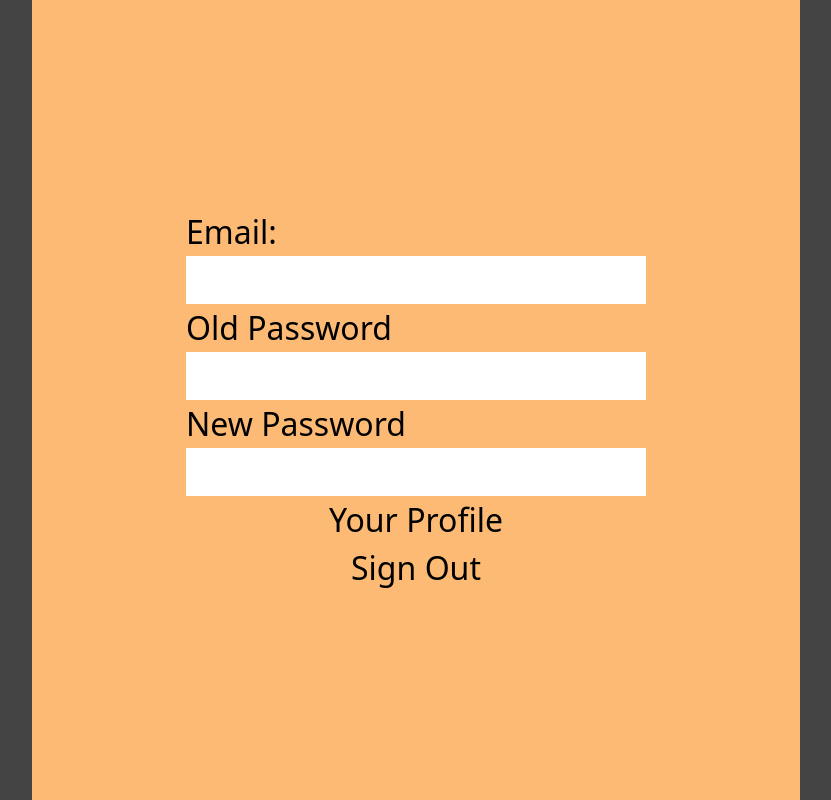
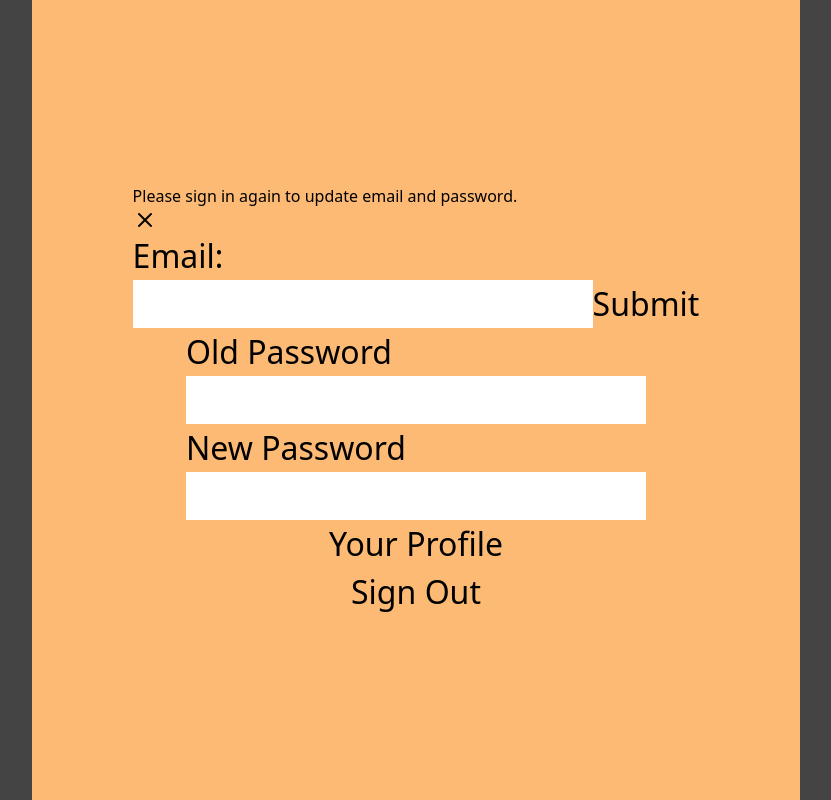
Before and after one commit to benleong94/project2-3.2, a React (Vite) app: page /settings in a window 1280 px wide. Shown: the whole page, without its empty margins (224-1055 px from the left). Built offline with nearby package versions, Linux system fonts and the light colour scheme; no server answers.

Commit message:
modify profile page and settings

```diff
--- a/src/App.jsx
+++ b/src/App.jsx
@@ -1,21 +1,22 @@
+import { Routes, Route, useNavigate } from "react-router-dom";
+import { useState, useEffect } from "react";
+import { database, auth } from "./firebase";
+import { signOut } from "firebase/auth";
+import { onChildAdded, onChildChanged, ref } from "firebase/database";
+import "./App.css";
+
+//Components
 import Navbar from "./Components/Navbar";
-import { Routes, Route, useNavigate } from "react-router-dom";
+import InputProfile from "./Components/InputProfile";
 import Roomie from "./Components/Roomie";
 import Property from "./Components/Property";
 import Chat from "./Components/Chat";
 import LoginSignup from "./Components/LoginSignup";
-import "./App.css";
 import Settings from "./Components/Settings";
-import { useState, useEffect } from "react";
-import InputProfile from "./Components/InputProfile";
-import { database, auth } from "./firebase";
-import { signOut } from "firebase/auth";
-import { onChildAdded, onChildChanged, ref } from "firebase/database";
 import RoomieDetails from "./Components/RoomieDetails";
 import ProfilePage from "./Components/ProfilePage";
 import ErrorPage from "./Components/ErrorPage";
 import IndividualChat from "./Components/IndividualChat";
-
 
 function App() {
   const [isLoggedIn, setIsLoggedIn] = useState(false);
@@ -26,6 +27,10 @@ function App() {
   const [conversations, setConversations] = useState([]);
   const [currConversations, setCurrConversations] = useState([]);
 
+  //lifted email and password states up so that the Settings component can also get access to it.
+  const [email, setEmail] = useState("");
+  const [password, setPassword] = useState("");
+
   const navigate = useNavigate();
 
   const DB_PROFILES_KEY = "profiles";
@@ -33,10 +38,12 @@ function App() {
   const profilesRef = ref(database, DB_PROFILES_KEY);
   const conversationsRef = ref(database, DB_CONVO_KEY);
 
+  //Profiles are gotten from firebase here.
   useEffect(() => {
     onChildAdded(profilesRef, (data) => {
       setProfiles((prev) => [...prev, { key: data.key, val: data.val() }]);
     });
+
     onChildChanged(profilesRef, (data) =>
       setProfiles((prev) =>
         prev.map((item) =>
@@ -91,7 +98,14 @@ function App() {
         <Route
           path="/"
           element={
-            <LoginSignup setIsLoggedIn={setIsLoggedIn} setUser={setUser} />
+            <LoginSignup
+              setIsLoggedIn={setIsLoggedIn}
+              setUser={setUser}
+              email={email}
+              setEmail={setEmail}
+              password={password}
+              setPassword={setPassword}
+            />
           }
         />
         <Route
@@ -118,6 +132,11 @@ function App() {
               isLoggedIn={isLoggedIn}
               handleSignOut={handleSignOut}
               user={user}
+              setUser={setUser}
+              email={email}
+              setEmail={setEmail}
+              password={password}
+              setPassword={setPassword}
             />
           }
         />
@@ -133,12 +152,14 @@ function App() {
               user={user}
               auth={auth}
               currentProfile={currentProfile}
+              setCurrentProfile={setCurrentProfile}
+              DB_PROFILES_KEY={DB_PROFILES_KEY}
+              profilesRef={profilesRef}
             />
           }
         />
         <Route path="*" element={<ErrorPage />} />
         <Route path="/chatroom" element={<IndividualChat />} />
-
       </Routes>
     </div>
   );
--- /dev/null
+++ b/src/Components/Modal.jsx
@@ -0,0 +1,37 @@
+import {
+  reauthenticateWithCredential,
+  signInWithEmailAndPassword,
+} from "firebase/auth";
+
+function Modal({ openModal, onClose, children, setUserCredentials }) {
+  const sign_in_again = () => {
+    signInWithEmailAndPassword(auth, email, password)
+      .then((userCredential) => {
+        setUserCredentials(userCredential);
+
+        //onChange={(e) => setPassword(e.target.value)
+        //Try to figure out a way to pass the credentials from here to the Settings Page
+        //if the history of the person coming here is the Setting Page,
+        //then return to the previous page (aka the Setting Page.)
+        //Else, navigate to "/find-roomie".
+      })
+      .catch((err) => {
+        console.log(err);
+        navigate("*");
+      });
+  };
+
+  return (
+    //backdrop
+    <div
+      onClick={onClose}
+      className={`fixed inset-0 flex justify-center items-center transition-colors ${
+        openModal ? "visible bg-black/20" : "invisible"
+      }`}
+    >
+      {children}
+    </div>
+  );
+}
+
+export default Modal;
--- a/src/Components/ProfilePage.jsx
+++ b/src/Components/ProfilePage.jsx
@@ -1,54 +1,153 @@
 import { Link } from "react-router-dom";
-import { auth } from "../firebase";
-import { getAuth, updateEmail } from "firebase/auth";
+import { auth, database } from "../firebase";
+
+import {
+  onChildAdded,
+  onChildChanged,
+  ref as databaseRef,
+  update,
+} from "firebase/database";
+import { getAuth, updateEmail, updateProfile } from "firebase/auth";
 import { useEffect } from "react";
+import {
+  ref as storageRef,
+  uploadBytes,
+  getDownloadURL,
+} from "firebase/storage";
 
-function ProfilePage({ user, currentProfile }) {
-  //get what data you can from the auth
-  console.log("user passed into ProfilePage: ", user);
+function ProfilePage({
+  user,
+  currentProfile,
+  setCurrentProfile,
+  DB_PROFILES_KEY,
+  profilesRef,
+}) {
+  //This useEffect adds the child event listeners so that it will
+  //auto update the profiles when they're changed.
+  //need to look through and modify.
+
+  // useEffect(() => {
+  //   onChildChanged(profilesRef, (data) =>
+  //     setProfiles((prev) =>
+  //       prev.map((item) =>
+  //         item.key === data.key ? { key: data.key, val: data.val() } : item
+  //       )
+  //     )
+  //   ), []})
+
   const auth = getAuth();
-
-  console.log("current profile: ", currentProfile);
-  console.log("user: ", user);
-  console.log("auth: ", auth);
-  console.log("user.uid: ", user.uid);
 
   const changeEmail = () => {
     updateEmail();
   };
 
-  const handleProfile = () => {};
+  const handleProfileInput = (e) => {
+    const current_target_name = e.target.name;
 
-  const updatePhoto = () => {};
+    setCurrentProfile((prevProfile) => ({
+      ...prevProfile,
+      val: {
+        ...prevProfile.val,
+        [current_target_name]: e.target.value,
+      },
+    }));
+  };
+
+  //Figure out how to set to the database first.
+  const writeData = (e) => {
+    e.preventDefault();
+
+    console.log("e.target.name: ", e.target.name);
+    console.log("e.target.value: ", e.target.value);
+
+    update(profilesRef, {
+      [e.target.name]: e.target.value,
+    });
+    //profilesRef was passed in as a prop.
+
+    //const messageListRef = databaseRef(database, DB_MESSAGES_KEY);
+    //const newMessageRef = push(messageListRef);
+  };
+
+  const writePhotoData = () => {
+    e.preventDefault();
+
+    const storageRefInstance = storageRef(
+      storage,
+      DB_STORAGE_KEY + fileInputFile.name
+    );
+
+    uploadBytes(storageRefInstance, fileInputFile).then((v) => {
+      //console.log(v);
+      getDownloadURL(storageRefInstance).then((url) => {
+        //Once we get our url back from the storage, we send it off to the database)
+
+        //Instead of setting (creating a new reference)
+        //I want to update the url already in the database.
+        //use update() ?
+
+        //if I can put in all the same data, do I even need to get the key to only change
+        //specifically the url?
+
+        set(profilesRef, { url: url });
+      });
+    });
+
+    //This function is just for uploading the changed picture to firebase and
+  };
+
+  //This is for doing stuff after the database has been changed.
+  useEffect(() => {
+    onChildChanged(
+      profilesRef,
+      (data) => console.log("data: ", data)
+      // setProfiles((prev) =>
+      //   prev.map((item) =>
+      //     item.key === data.key ? { key: data.key, val: data.val() } : item
+    );
+  }, []);
+
+  useEffect(() => {
+    console.log("currentProfile: ", currentProfile);
+  }, [currentProfile]);
 
   return (
     <div className="settings-container">
       <h1>Profile Page</h1>
 
       <div>
-        <h1>Profile Picture:</h1>
+        <h1>Profile Picture</h1>
         <img src={currentProfile.val.url} width="100px" height="100px" />
         <form>
           {" "}
           <input type="file" />
-          <button type="submit">Upload new photo!</button>
+          <button onClick={writePhotoData}>Upload new photo!</button>
         </form>
       </div>
 
       <div>
-        <h1>Name:</h1>
+        <h2>Name:</h2>
         <form>
           <input
+            name="name"
             type="text"
             value={currentProfile.val.name}
-            onChange={handleProfile}
+            onChange={handleProfileInput}
           />
+          <button type="submit" onClick={writeData}>
+            Submit name!
+          </button>
         </form>
       </div>
 
       <div>
-        <h1>Age:</h1>
-        <input type="number" value={currentProfile.val.age} />
+        <h2>Age:</h2>
+        <input
+          name="age"
+          type="number"
+          value={currentProfile.val.age}
+          onChange={handleProfileInput}
+        />
       </div>
 
       <div>
@@ -57,12 +156,12 @@ function ProfilePage({ user, currentProfile }) {
       </div>
 
       <div>
-        <h1>Hobbies:</h1>
+        <h2>Hobbies:</h2>
         <input type="text" value={currentProfile.val.hobbies} />
       </div>
 
       <div>
-        <h1>Pet Friendly?</h1>
+        <h2>Pet Friendly?</h2>
         <input type="checkbox" value={currentProfile.val.petFriendly} />
       </div>
     </div>
@@ -76,3 +175,18 @@ export default ProfilePage;
       how to edit it //get the rest of the data from the database //get key of
       user and then update the specific values of a user
 */
+
+/*
+
+        <input
+          id="file-input-box"
+          type="file"
+          value={props.fileInputValue}
+          onChange={(e) => {
+            props.setFileInputFile(e.target.files[0]);
+            props.setFileInputValue(e.target.value);
+          }}
+        />
+        <br />
+        <button onClick={props.writeData}>Send</button>
+        */
--- a/src/Components/Settings.jsx
+++ b/src/Components/Settings.jsx
@@ -1,12 +1,88 @@
-import { Link } from "react-router-dom";
+import { Link, redirect, useNavigate } from "react-router-dom";
+import {
+  getAuth,
+  updateEmail,
+  reauthenticateWithCredential,
+  signInWithEmailAndPassword,
+} from "firebase/auth";
+import { useEffect, useState } from "react";
+import Modal from "./Modal";
 
-function Settings({ isLoggedIn, handleSignOut, user }) {
+function Settings({
+  isLoggedIn,
+  handleSignOut,
+  user,
+  setUser,
+  email,
+  setEmail,
+  password,
+  setPassword,
+}) {
+  const [openModal, setOpenModal] = useState(false);
+  const [user_credentials, setUserCredentials] = useState({});
+  const navigate = useNavigate();
+
+  const handleEmailInput = (e) => {
+    //setEmail(e.target.value);
+    setUser((prevUserValue) => ({
+      ...prevUserValue,
+      email: e.target.value,
+    }));
+  };
+
+  const submitEmail = (e) => {
+    e.preventDefault();
+
+    const auth = getAuth();
+
+    //user.email.type must be a string.
+    console.log(typeof user.email);
+
+    updateEmail(auth.currentUser, `${user.email}`)
+      .then(() => {
+        // Email updated!
+        // ...
+      })
+      .catch((error) => {
+        if (error.code == "auth/requires-recent-login") {
+          setOpenModal(true);
+          //get the user to reauthenticate
+        }
+        // An error occurred
+        // ...
+      });
+  };
+
+  useEffect(() => {
+    console.log("openModal: ", openModal);
+  }, [openModal]);
+
+  useEffect(() => {
+    setEmail(user.email);
+  }, []);
+
+  useEffect(() => {
+    console.log("email state updated to: ", user.email);
+  }, [user]);
+
   return (
-    <div>
+    <>
+      <Modal
+        openModal={openModal}
+        onClose={() => setOpenModal(false)}
+        setUserCredentials={setUserCredentials}
+      >
+        <p>Please sign in again to update email and password.</p>
+        <img src="../public/x.png" />
+      </Modal>
       <div className="settings-container">
         <div>
-          <h1>Email:</h1>
-          <input type="text" value={user.email} />
+          <form>
+            <h1>Email:</h1>
+            <input type="text" value={user.email} onChange={handleEmailInput} />
+
+            <button onClick={submitEmail}>Submit</button>
+          </form>
         </div>
 
         <div>
@@ -23,8 +99,30 @@ function Settings({ isLoggedIn, handleSignOut, user }) {
 
         <Link onClick={handleSignOut}>Sign Out</Link>
       </div>
-    </div>
+    </>
   );
 }
 
 export default Settings;
+
+//const user = auth.currentUser;
+// Try to update email. if an error is thrown, and the error is because the log in is too old,
+//prompt the user to log in again.
+//console.log("auth.currentUser: ", auth.currentUser);
+
+// reauthenticateWithCredential(user, credential)
+//   .then(() => {
+//     // User re-authenticated.
+//     //Update the user's email, now that they've been re-authenticated.
+//   })
+//   .catch((error) => {
+//     // An error ocurred
+//     // ...
+//   });
+
+// //const promptForCredentials = () => {
+//   alert("Please sign in again to edit email or password.");
+
+//   sign_in_again();
+//   //replace with a modal to make it look nice?
+// };
```
Also changed, not shown: src/Components/LoginSignup.jsx (+13 -3 lines), public/x.png (added).
